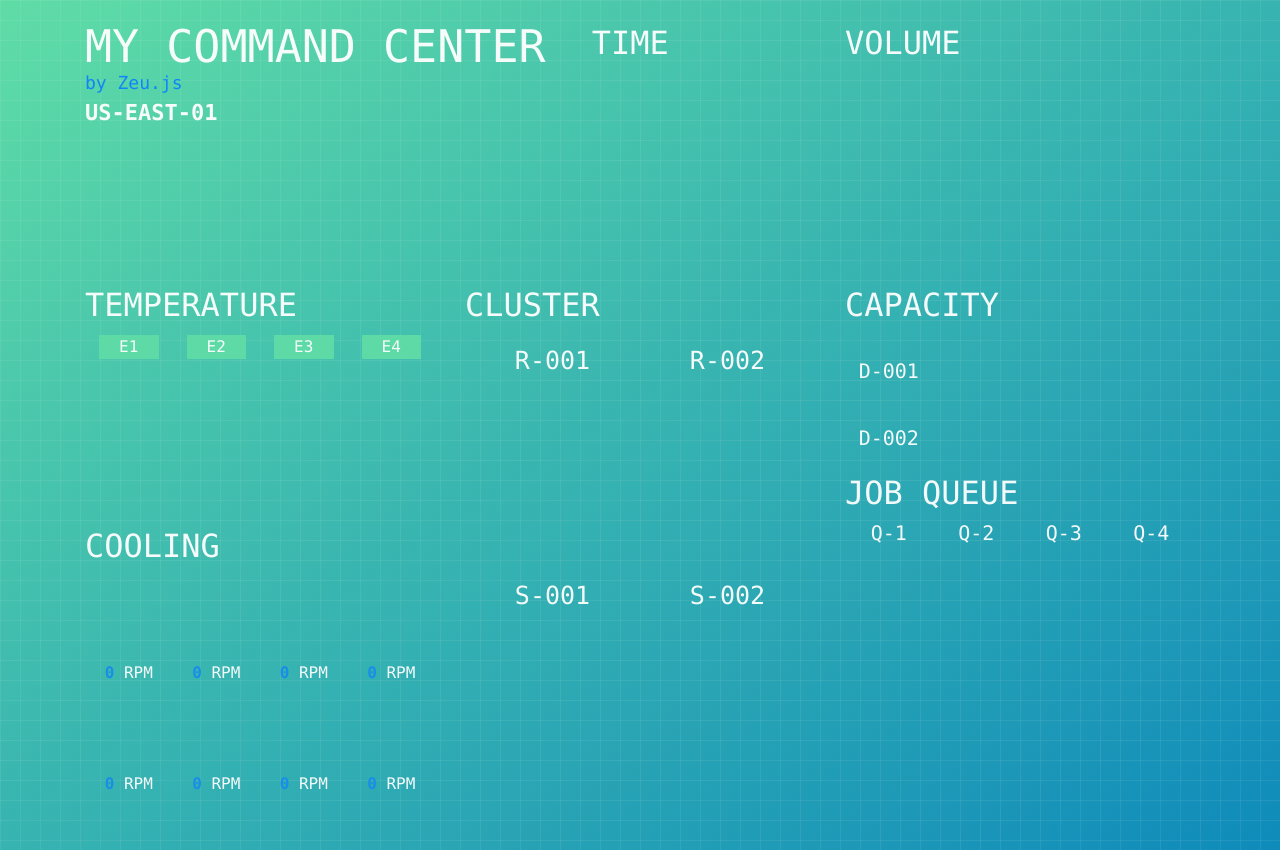
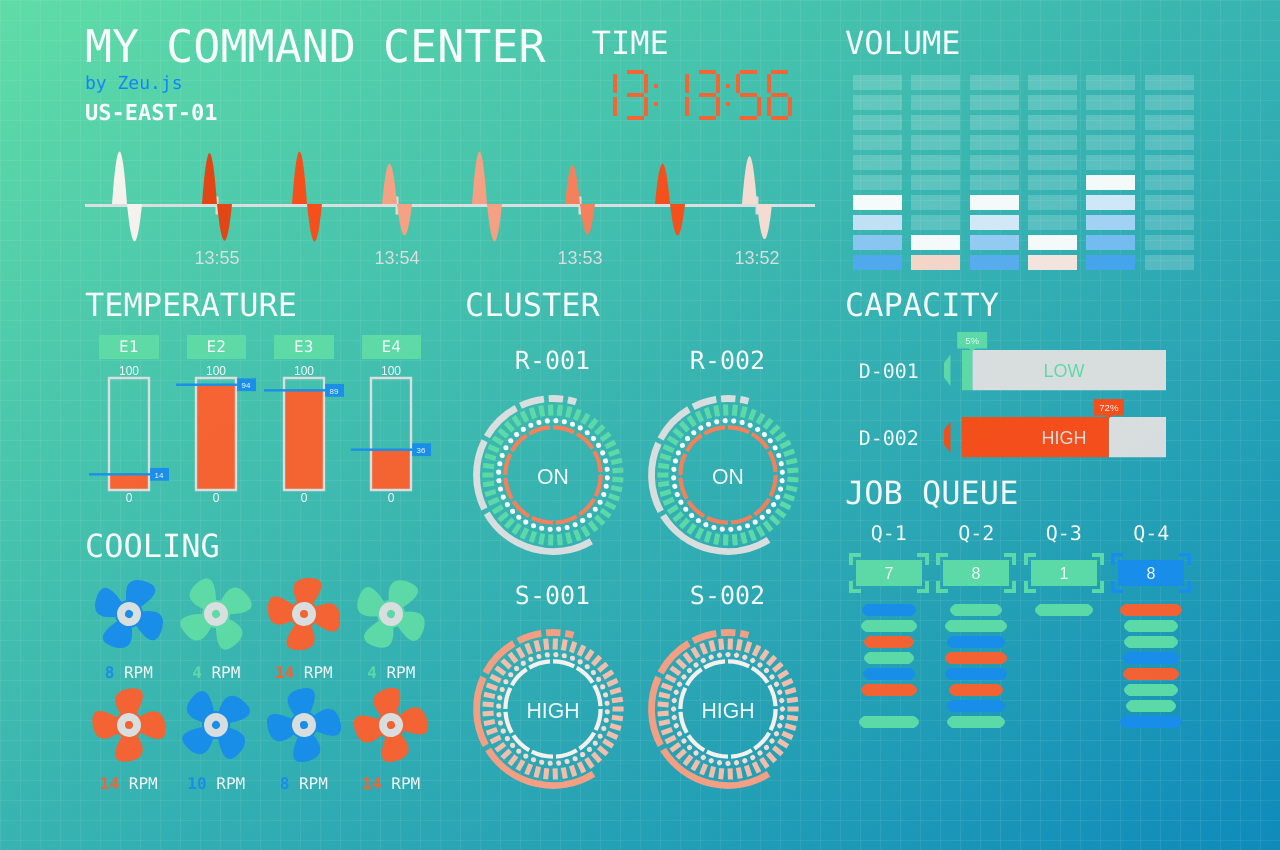
Before and after one commit to tinoue/realtime-dashboard, a plain HTML site: page index.html in a window 1280 px wide. Drawn offline with nearby package versions, Linux system fonts and the light colour scheme.

Commit message:
Update index.html

```diff
--- a/index.html
+++ b/index.html
@@ -262,7 +262,7 @@ h1 {
   </div>
 </div>
 
-<script src="../dist/zeu.js"></script>
+<script src="./zeu.min.js"></script>
 <script>
   var bgGreen = '#57dba2';
   var bgBlue = '#0385b8';
```
